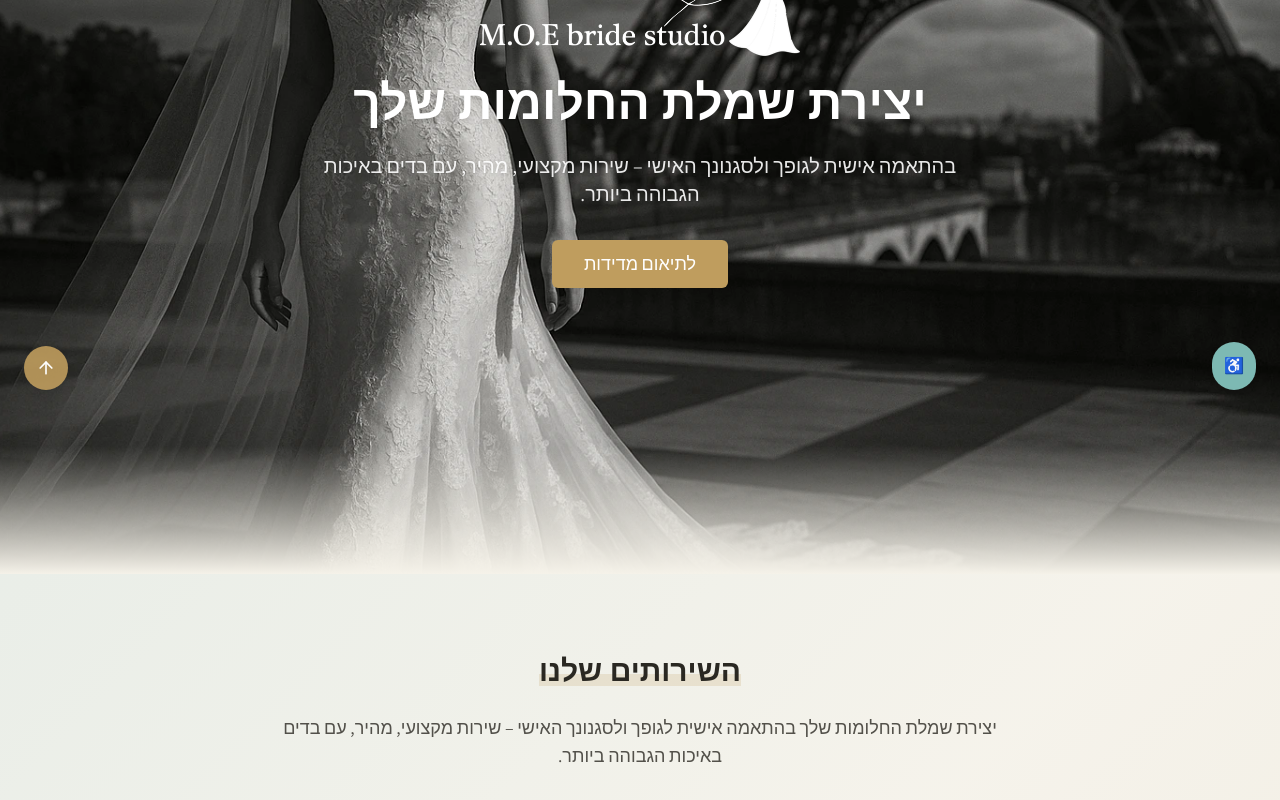
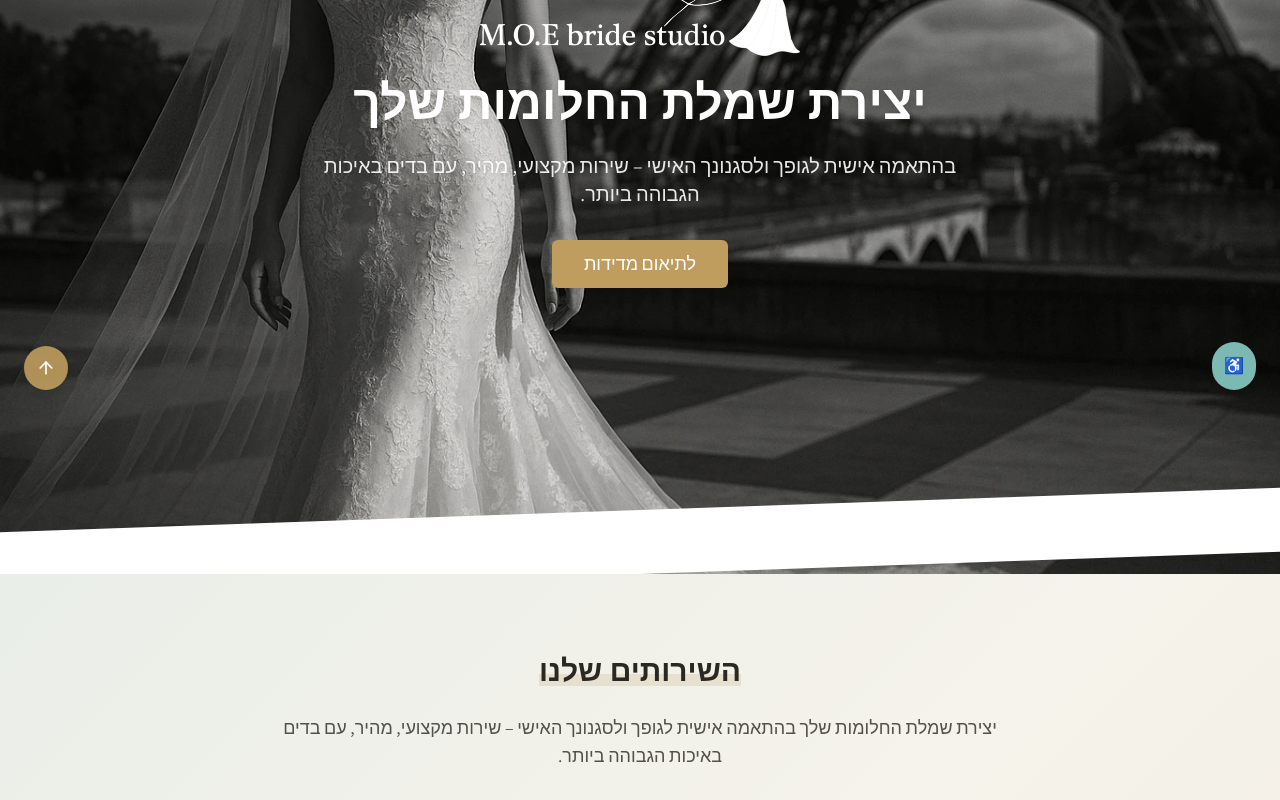
Before and after one commit to ohadk1/moe-bride-studio, a React (Vite) app: page / in a window 1280 px wide. Shown: the part 386-1186 px from the top of the page. Built offline with nearby package versions, Linux system fonts and the light colour scheme.

Commit message:
Reverted to commit 5b57a50f90cbc691a97d63d5b8e9e3ec8cdc07f1

```diff
--- a/src/components/home/Hero.tsx
+++ b/src/components/home/Hero.tsx
@@ -11,7 +11,7 @@ const Hero = () => {
       <div className="absolute inset-0 bg-black/30 -z-10"></div>
 
       {/* Content */}
-      <div className="container mx-auto px-4 py-20 text-center relative z-10">
+      <div className="container mx-auto px-4 py-20 text-center">
         <div className="max-w-3xl mx-auto animate-fade-in opacity-0" style={{ animationDelay: '0.3s' }}>
           <div className="mb-6 mx-auto w-48 md:w-80">
             <img
@@ -35,8 +35,8 @@ const Hero = () => {
         </div>
       </div>
 
-      {/* Decorative gradient transition */}
-      <div className="absolute bottom-0 left-0 right-0 h-32 bg-gradient-to-b from-transparent to-brand-cream z-0 pointer-events-none"></div>
+      {/* Decorative diagonal line */}
+      <div className="absolute bottom-0 left-0 right-0 h-16 bg-white transform -skew-y-2"></div>
     </section>
   );
 };
```
